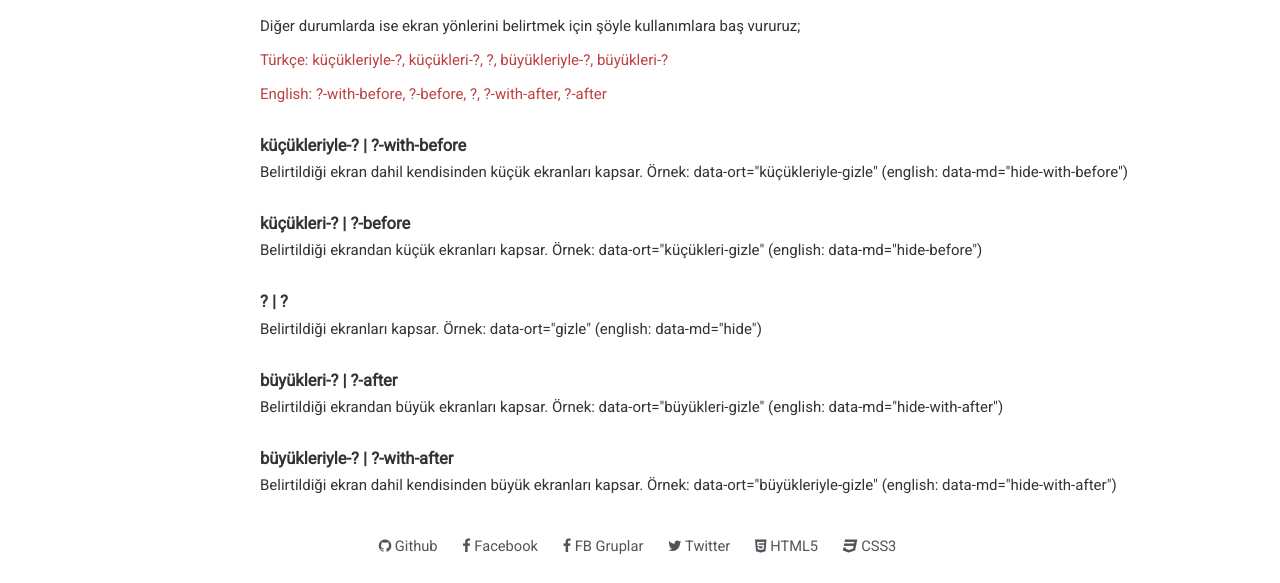
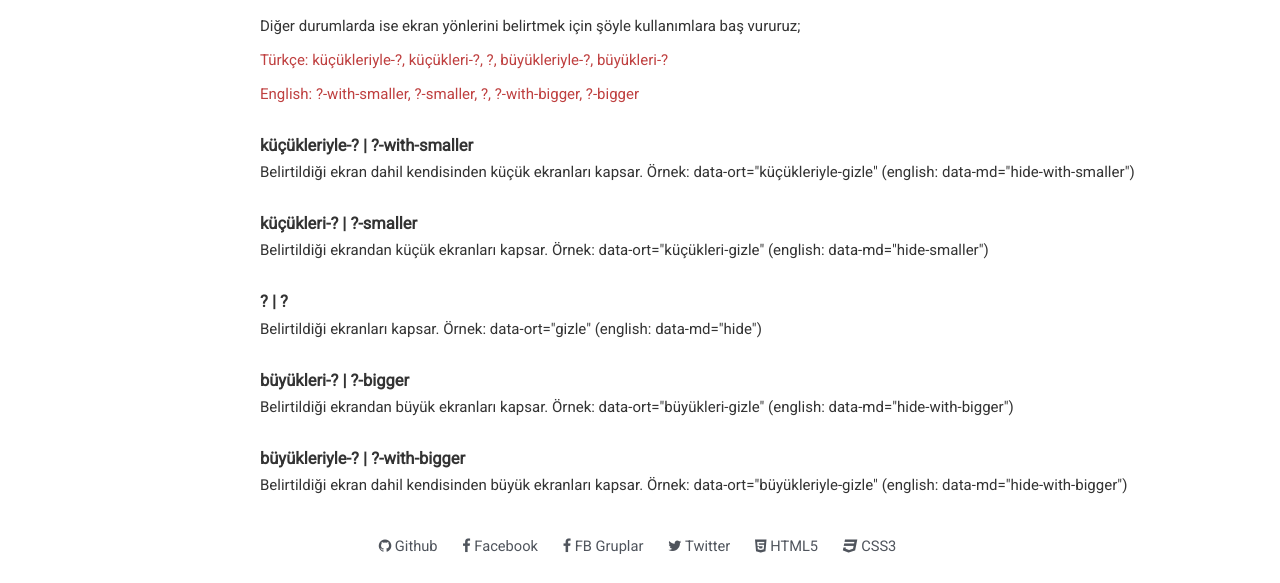
Before and after one commit to data-deveb/data-deveb.github.io, a Jekyll site: the page built from belgeler/ekran-orgusu.html, in a window 1280 px wide. Shown: the part 786-1369 px from the top of the page. Built offline with Jekyll 4.4.1, drawn with Linux system fonts in a browser that asks for light colours.

Commit message:
Güncelleme

```diff
--- a/belgeler/ekran-orgusu.html
+++ b/belgeler/ekran-orgusu.html
@@ -22,16 +22,16 @@ title: Ekran Örgüsü
     <p>Örneğin dizüstü ekranlardan başlayarak daha büyük ekranlarda bir alanın yarısı kadar alan parçası kullanmak istiyorsak şöyle yazabiliriz; data-ort="1 2p". Daha küçük olan ekranlar ne olacak diye soruyor gibisiniz... Tanımlama yapmadıysanız büyük ihtimal doğal (auto) genişliğe sahip olacaktır.</p>
     <p>Diğer durumlarda ise ekran yönlerini belirtmek için şöyle kullanımlara baş vururuz;</p>
     <p data-metin="ana">Türkçe: küçükleriyle-?, küçükleri-?, ?, büyükleriyle-?, büyükleri-?</p>
-    <p data-metin="ana">English: ?-with-before, ?-before, ?, ?-with-after, ?-after</p>
-    <h3>küçükleriyle-? | ?-with-before</h3>
-    <p>Belirtildiği ekran dahil kendisinden küçük ekranları kapsar. Örnek: data-ort="küçükleriyle-gizle" (english: data-md="hide-with-before")</p>
-    <h3>küçükleri-? | ?-before</h3>
-    <p>Belirtildiği ekrandan küçük ekranları kapsar. Örnek: data-ort="küçükleri-gizle" (english: data-md="hide-before")</p>
+    <p data-metin="ana">English: ?-with-smaller, ?-smaller, ?, ?-with-bigger, ?-bigger</p>
+    <h3>küçükleriyle-? | ?-with-smaller</h3>
+    <p>Belirtildiği ekran dahil kendisinden küçük ekranları kapsar. Örnek: data-ort="küçükleriyle-gizle" (english: data-md="hide-with-smaller")</p>
+    <h3>küçükleri-? | ?-smaller</h3>
+    <p>Belirtildiği ekrandan küçük ekranları kapsar. Örnek: data-ort="küçükleri-gizle" (english: data-md="hide-smaller")</p>
     <h3>? | ?</h3>
     <p>Belirtildiği ekranları kapsar. Örnek: data-ort="gizle" (english: data-md="hide")</p>
-    <h3>büyükleri-? | ?-after</h3>
-    <p>Belirtildiği ekrandan büyük ekranları kapsar. Örnek: data-ort="büyükleri-gizle" (english: data-md="hide-with-after")</p>
-    <h3>büyükleriyle-? | ?-with-after</h3>
-    <p>Belirtildiği ekran dahil kendisinden büyük ekranları kapsar. Örnek: data-ort="büyükleriyle-gizle" (english: data-md="hide-with-after")</p>
+    <h3>büyükleri-? | ?-bigger</h3>
+    <p>Belirtildiği ekrandan büyük ekranları kapsar. Örnek: data-ort="büyükleri-gizle" (english: data-md="hide-with-bigger")</p>
+    <h3>büyükleriyle-? | ?-with-bigger</h3>
+    <p>Belirtildiği ekran dahil kendisinden büyük ekranları kapsar. Örnek: data-ort="büyükleriyle-gizle" (english: data-md="hide-with-bigger")</p>
 
 </div>
```
